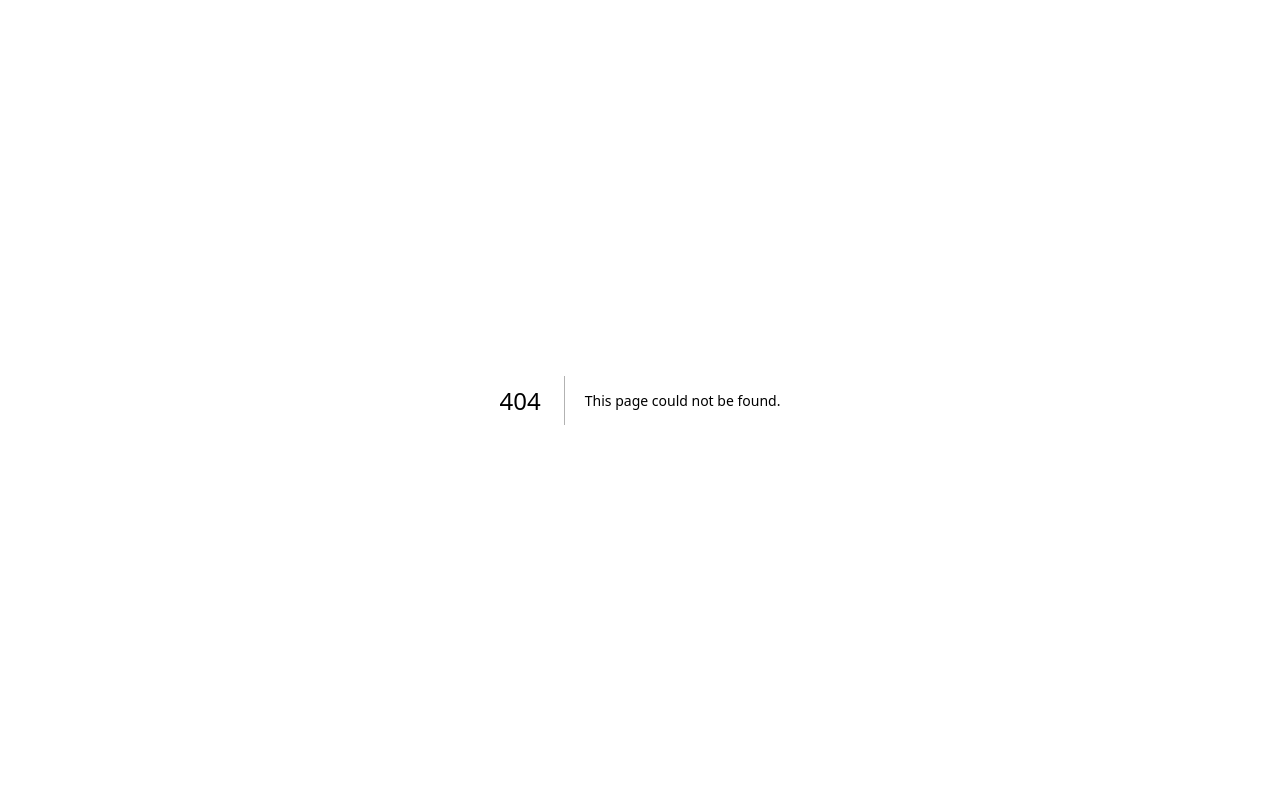
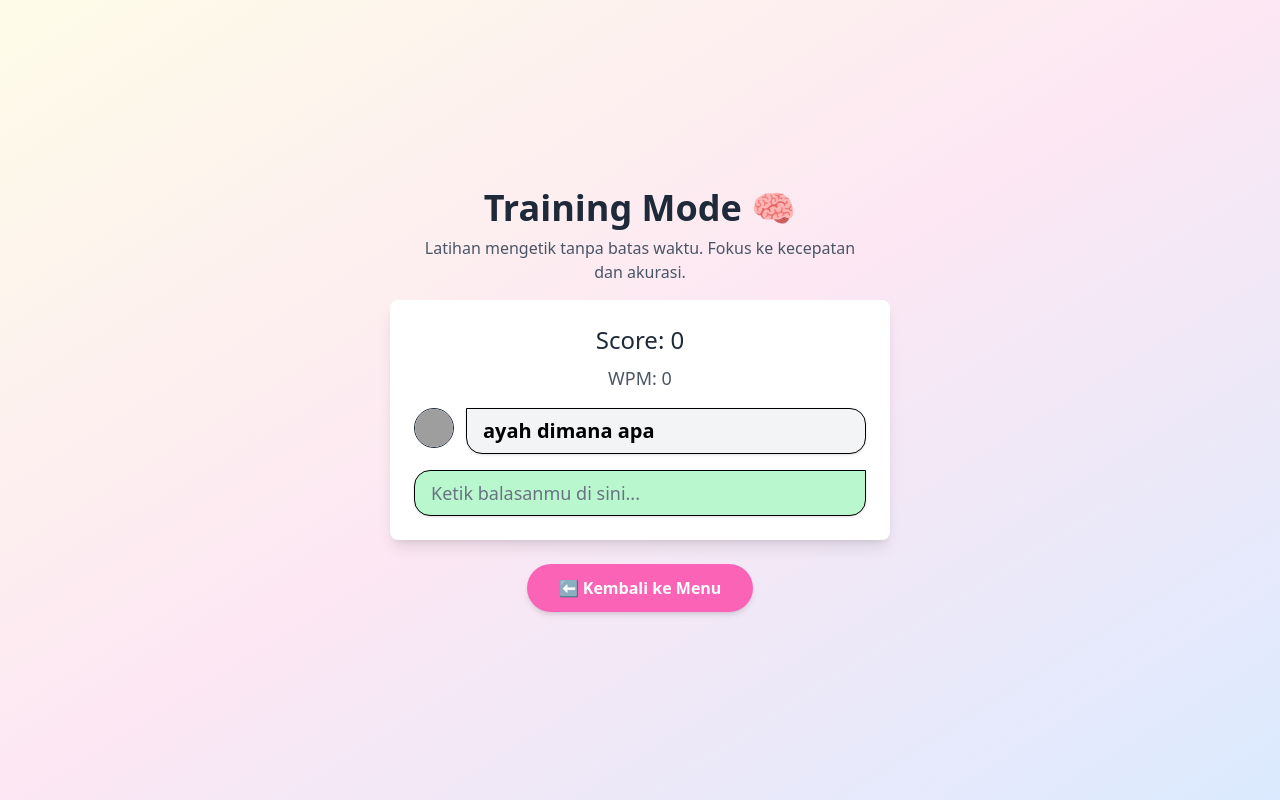
Before and after one commit to MFathinHalim/SpeedTyping, a Next.js app: page /training in a window 1280 px wide. Before the commit this address had no page. Built offline with nearby package versions, Linux system fonts and the light colour scheme; grey boxes are pictures that could not be loaded.

Commit message:
what about me?

```diff
--- a/app/globals.css
+++ b/app/globals.css
@@ -52,3 +52,38 @@ input::focus {
   50% { transform: translate(-5px, 5px); }
   75% { transform: translate(3px, -3px); }
 }
+
+.hit-effect.combo {
+  color: gold;
+  font-size: 4rem;
+  text-shadow: 0 0 20px orange, 0 0 40px red;
+}
+
+.combo-effect {
+  position: fixed;
+  top: 45%;
+  left: 50%;
+  transform: translate(-50%, -50%) scale(1);
+  font-size: 3rem;
+  font-weight: bold;
+  color: #ffcc00;
+  text-shadow: 0 0 15px #ff6600, 0 0 30px #ff0000;
+  animation: combo-pop 0.8s ease-out forwards;
+  pointer-events: none;
+  z-index: 9999;
+}
+
+@keyframes combo-pop {
+  0% {
+    transform: translate(-50%, -50%) scale(0.8);
+    opacity: 0;
+  }
+  20% {
+    transform: translate(-50%, -50%) scale(1.2);
+    opacity: 1;
+  }
+  100% {
+    transform: translate(-50%, -50%) scale(1);
+    opacity: 0;
+  }
+}
--- a/app/page.js
+++ b/app/page.js
@@ -28,6 +28,9 @@ export default function Home() {
     const [typedChars, setTypedChars] = useState(0);
     const [startTime, setStartTime] = useState(null);
     const [wpm, setWpm] = useState(0);
+    const [combo, setCombo] = useState(0);
+    const [maxCombo, setMaxCombo] = useState(0);
+    const [multiplier, setMultiplier] = useState(1);
 
     const timerRef = useRef(null);
 
@@ -95,6 +98,20 @@ export default function Home() {
         }
 
         if (value.trim() === word.trim()) {
+            const newCombo = combo + 1;
+            setCombo(newCombo);
+            if (newCombo > maxCombo) setMaxCombo(newCombo);
+
+            const newMultiplier = 1 + Math.floor(newCombo / 10);
+            setMultiplier(newMultiplier);
+
+            if (newCombo % 10 === 0) {
+                const comboEl = document.createElement("div");
+                comboEl.className = "combo-effect";
+                comboEl.textContent = `COMBO ${newCombo}x! 🔥`;
+                document.body.appendChild(comboEl);
+                setTimeout(() => comboEl.remove(), 800);
+            }
             const newScore = score + 15;
             const maxTime = getMaxTime(newScore);
 
@@ -193,11 +210,11 @@ export default function Home() {
     const renderAvatar = () => {
         switch (avatarState) {
             case "happy":
-                return <img className='h-[85%] object-contain' src='https://cdn.cdnstep.com/5dLoh8BM9UMZAC8rc0tY/7.webp' />;
+                return <img className='w-24 sm:w-28 md:w-70 max-h-[90%] object-contain' src='https://cdn.cdnstep.com/5dLoh8BM9UMZAC8rc0tY/7.webp' />;
             case "dead":
-                return <img className='h-[85%] object-contain' src='https://cdn.cdnstep.com/5dLoh8BM9UMZAC8rc0tY/4.webp' />;
+                return <img className='w-24 sm:w-28 md:w-70 max-h-[90%] object-contain' src='https://cdn.cdnstep.com/5dLoh8BM9UMZAC8rc0tY/4.webp' />;
             default:
-                return <img className='h-[85%] object-contain' src='https://cdn.cdnstep.com/5dLoh8BM9UMZAC8rc0tY/1.webp' />;
+                return <img className='w-24 sm:w-28 md:w-70 max-h-[90%] object-contain' src='https://cdn.cdnstep.com/5dLoh8BM9UMZAC8rc0tY/1.webp' />;
         }
     };
 
@@ -234,16 +251,15 @@ export default function Home() {
                     <div className='h-full bg-gradient-to-r from-pink-400 to-yellow-300 transition-all duration-100' style={{ width: `${progressWidth}%` }} />
                 </div>
 
-                <main className='w-full max-w-[500px] flex flex-col gap-4 items-center text-center'>
+                <main className='w-full max-w-[500px] flex flex-col items-center text-center justify-center gap-2 sm:gap-3 md:gap-4 py-6 sm:py-8 md:py-10'>
+                    {" "}
                     <h1 className='text-4xl font-bold mb-0'>Paperline</h1>
                     <h3 className='text-2xl font-bold mb-0'>Score: {score}</h3>
                     <div className='flex justify-between w-full text-sm sm:text-base opacity-70'>
                         <p>Highscore: {highScore}</p>
                         <p>Mood Level: {wordCount}</p>
                     </div>
-
-                    <div className='w-full aspect-video bg-white flex items-center justify-center text-black text-xl rounded-lg border'>{renderAvatar()}</div>
-
+                    <div className='w-full h-[40vh] aspect-video bg-white flex items-center justify-center text-black text-xl rounded-lg border'>{renderAvatar()}</div>
                     <div className='flex items-start gap-3 bg-transparent w-full'>
                         <img
                             src='https://cdn.cdnstep.com/5dLoh8BM9UMZAC8rc0tY/29.webp'
@@ -257,7 +273,6 @@ export default function Home() {
                             </div>
                         </div>
                     </div>
-
                     <div className='flex flex-col items-end w-full'>
                         <span className='text-xs sm:text-sm text-gray-900 font-semibold mb-1'>You :3</span>
                         <input
@@ -339,6 +354,18 @@ export default function Home() {
                     </>
                 )}
             </div>
+            <div className='w-full bg-white border-t border-black py-10 flex flex-col items-center text-center'>
+                <h1 className='text-4xl sm:text-5xl font-extrabold text-gray-800 tracking-tight'>
+                    Try{" "}
+                    <a
+                        href='/training'
+                        className='inline-block bg-gray-900 text-white px-5 py-2 rounded-xl hover:bg-gray-800 hover:scale-105 active:scale-95 transition-transform duration-200 shadow-sm'>
+                        Training Mode
+                    </a>
+                </h1>
+
+                <p className='text-gray-500 mt-3 text-base sm:text-lg'>Latih refleks dan kecepatanmu sebelum melawan dunia nyata 💪</p>
+            </div>
             <div
                 className='w-full bg-gradient-to-br from-pink-100 via-yellow-50 to-blue-100 border-t inset-0 z-50 flex flex-col items-center justify-center
     px-6 py-10 text-gray-800 overflow-y-auto animate-fadein'>
--- /dev/null
+++ b/app/training/page.js
@@ -0,0 +1,103 @@
+"use client";
+import { useState, useEffect } from "react";
+import Link from "next/link";
+
+export default function Training() {
+  const [word, setWord] = useState("loading...");
+  const [input, setInput] = useState("");
+  const [score, setScore] = useState(0);
+  const [typedChars, setTypedChars] = useState(0);
+  const [startTime, setStartTime] = useState(null);
+  const [wpm, setWpm] = useState(0);
+
+  const playSfx = (name) => {
+    const audio = new Audio(`/sfx/${name}.mp3`);
+    audio.volume = 0.6;
+    audio.play().catch(() => {});
+  };
+
+const getWord = async () => {
+  try {
+    const res = await fetch("/words.json");
+    const words = await res.json();
+
+    const randomSentences = [];
+    for (let i = 0; i < 3; i++) {
+      const random = words[Math.floor(Math.random() * words.length)];
+      randomSentences.push(random);
+    }
+
+    setWord(randomSentences.join(" "));
+  } catch (err) {
+    console.error("Gagal ambil kata:", err);
+    setWord("error");
+  }
+};
+
+
+  useEffect(() => {
+    getWord();
+  }, []);
+
+  const handleValue = (e) => {
+    const value = e.target.value;
+    setInput(value);
+    setTypedChars((prev) => prev + 1);
+    if (!startTime && value.length > 0) setStartTime(Date.now());
+
+    if (value.trim() === word.trim()) {
+      setInput("");
+      setScore((prev) => prev + 10);
+      playSfx("shine");
+      getWord();
+    }
+  };
+
+  useEffect(() => {
+    if (!startTime) return;
+    const interval = setInterval(() => {
+      const timeElapsed = (Date.now() - startTime) / 60000;
+      const wordsTyped = typedChars / 5;
+      setWpm(Math.round(wordsTyped / timeElapsed));
+    }, 500);
+    return () => clearInterval(interval);
+  }, [startTime, typedChars]);
+
+  return (
+    <div className="min-h-screen bg-gradient-to-br from-yellow-50 via-pink-100 to-blue-100 flex flex-col items-center justify-center p-6 font-sans text-gray-800">
+      <h1 className="text-4xl font-bold mb-2">Training Mode 🧠</h1>
+      <p className="text-gray-600 mb-4 text-center max-w-md">
+        Latihan mengetik tanpa batas waktu. Fokus ke kecepatan dan akurasi.
+      </p>
+
+      <div className="bg-white rounded-lg shadow-lg p-6 w-full max-w-[500px] text-center">
+        <h3 className="text-2xl mb-2">Score: {score}</h3>
+        <p className="text-gray-600 mb-4 text-lg">WPM: {wpm}</p>
+
+        <div className="flex items-start gap-3 bg-transparent w-full mb-4">
+          <img
+            src="https://cdn.cdnstep.com/5dLoh8BM9UMZAC8rc0tY/29.webp"
+            alt="Mahiru"
+            className="w-10 h-10 rounded-full border-1 bg-white"
+          />
+          <div className="bg-gray-100 text-black border px-4 py-2 rounded-2xl rounded-tl-none shadow-sm text-xl font-bold flex-1 text-left">
+            {word}
+          </div>
+        </div>
+
+        <input
+          placeholder="Ketik balasanmu di sini..."
+          value={input}
+          onChange={handleValue}
+          className="w-full border-1 bg-green-200 placeholder:text-gray-500 text-black text-lg px-4 py-2 rounded-2xl rounded-tr-none shadow-sm focus:outline-none"
+        />
+      </div>
+
+      <Link href="/" className="mt-6">
+        <button className="px-8 py-3 bg-pink-400 hover:bg-pink-500 text-white font-bold rounded-full shadow-md transition-transform duration-200 hover:scale-105">
+          ⬅️ Kembali ke Menu
+        </button>
+      </Link>
+    </div>
+  );
+}
--- a/package.json
+++ b/package.json
@@ -9,9 +9,10 @@
     "lint": "next lint"
   },
   "dependencies": {
+    "next": "15.4.6",
     "react": "19.1.0",
     "react-dom": "19.1.0",
-    "next": "15.4.6"
+    "socket.io-client": "^4.8.1"
   },
   "devDependencies": {
     "@tailwindcss/postcss": "^4",
```
Also changed, not shown: 1 other file (tests, documents, lock files or other folders).
